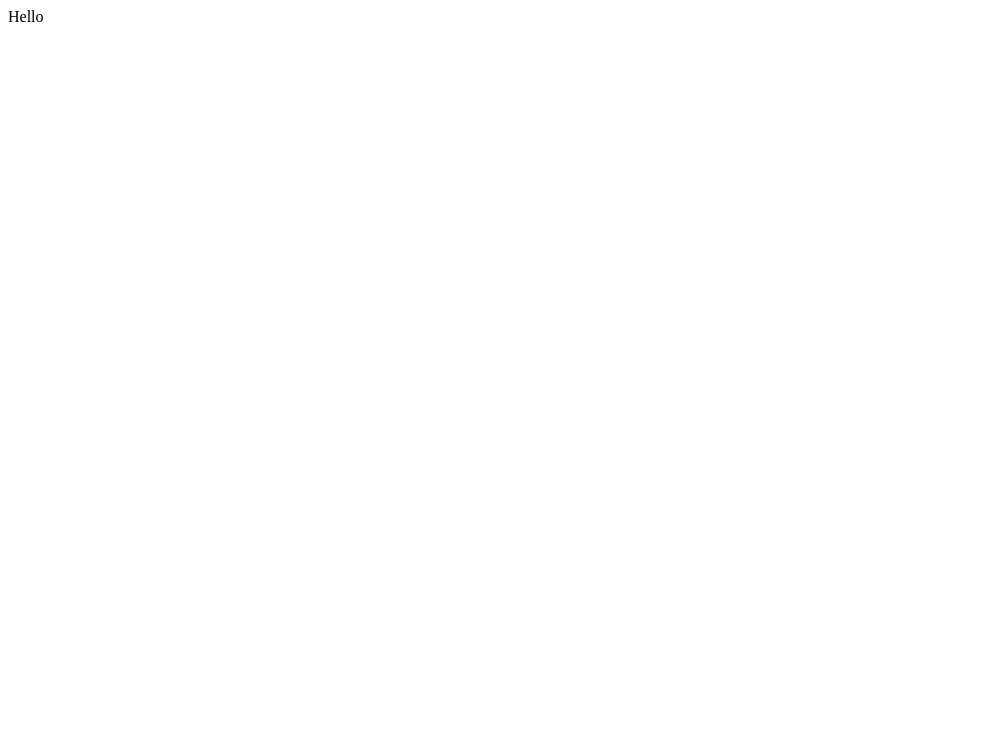
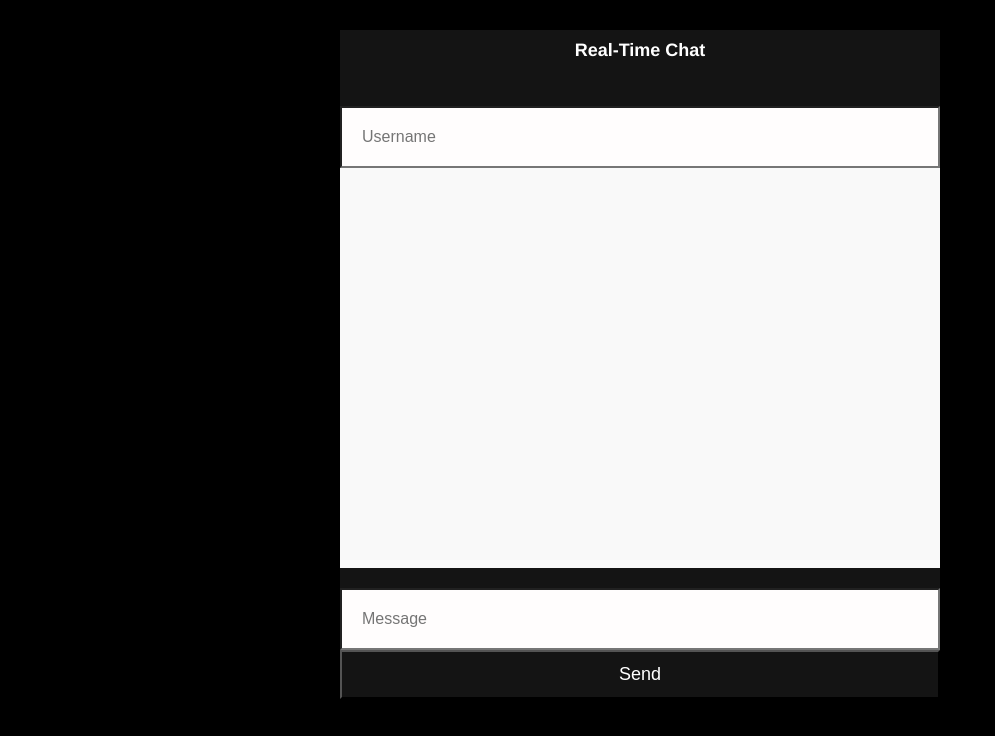
Before and after one commit to Binuraowin/webRtc-chatapplication, a website: page chatapplication/public/index.html in a window 1280 px wide. Shown: the whole page, without its empty margins (0-995 px from the left). Drawn offline with nearby package versions, Linux system fonts and the light colour scheme; files that its build step writes are made by us from their sources.

Commit message:
add migration

```diff
--- a/chatapplication/public/index.html
+++ b/chatapplication/public/index.html
@@ -1,10 +1,24 @@
 <!DOCTYPE html>
-<html lang="en">
+<html>
 <head>
-    <meta charset="UTF-8">
-    <title>Chat app</title>
+    <meta charset="utf-8">
+    <title>Real-Time Chat</title>
+    <script src="https://cdnjs.cloudflare.com/ajax/libs/socket.io/1.7.3/socket.io.js"></script>
+    <link href="./public/style.css" rel="stylesheet" />
 </head>
 <body>
-Hello
+
+<div id="chat-app">
+    <h2 class="text">Real-Time Chat</h2>
+    <label for="username"></label><input id="username" type="text" placeholder="Username" />
+    <div id="chat-window">
+        <div id="output"></div>
+    </div>
+    <label for="message"></label><input id="message" type="text" placeholder="Message" />
+    <button id="send">Send</button>
+</div>
+
 </body>
+<script src="https://cdn.socket.io/socket.io-3.0.1.min.js"></script>
+<script src="/chat.js"></script>
 </html>
--- /dev/null
+++ b/chatapplication/public/style.css
@@ -0,0 +1,64 @@
+body {
+    background-color: black;
+    font-family: "Helvetica", sans-serif;
+}
+
+h2 {
+    font-size: 18px;
+    padding: 10px 20px;
+    color: #ffffff;
+}
+
+#chat-app {
+    text-align: center;
+    max-width: 600px;
+    background-color: #141414;
+    margin: 30px auto;
+}
+
+#chat-window {
+    height: 400px;
+    overflow: auto;
+    background: #f9f9f9;
+}
+
+#output p {
+    padding: 14px 0;
+    margin: 0 20px;
+    border-bottom: 1px solid #e9e9e9;
+    color: #555;
+}
+
+#feedback p {
+    color: #aaa;
+    padding: 14px 0;
+    margin: 0 20px;
+}
+
+#output strong {
+    color: #000000;
+}
+
+label {
+    box-sizing: border-box;
+    display: block;
+    padding: 10px 20px;
+}
+
+input {
+    padding: 20px;
+    box-sizing: border-box;
+    display: block;
+    width: 100%;
+    background: rgb(255, 253, 253);
+    font-family: Nunito, sans-serif;
+    font-size: 16px;
+}
+
+button {
+    background: #141414;
+    color: #fff;
+    font-size: 18px;
+    padding: 12px 0;
+    width: 100%;
+}
```
